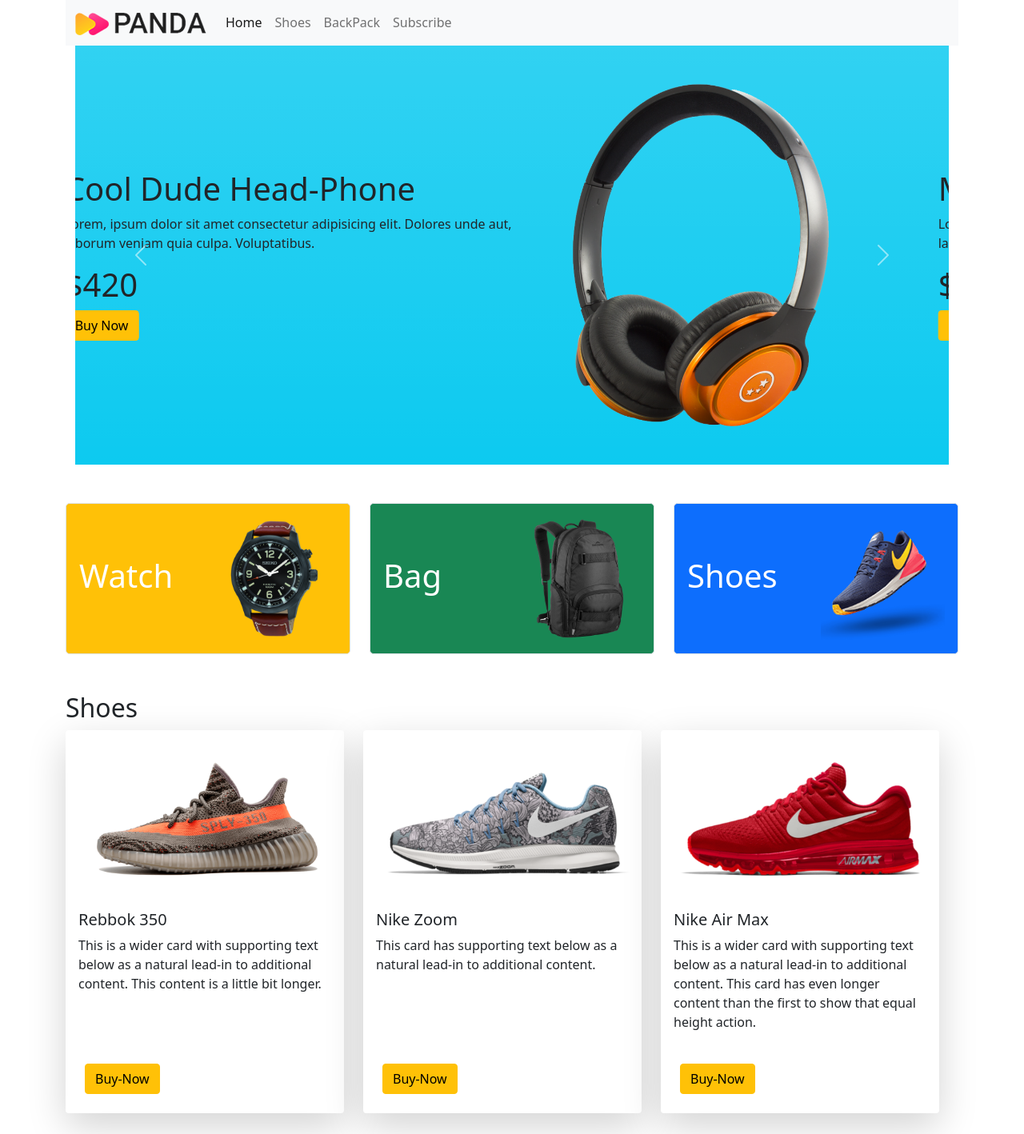
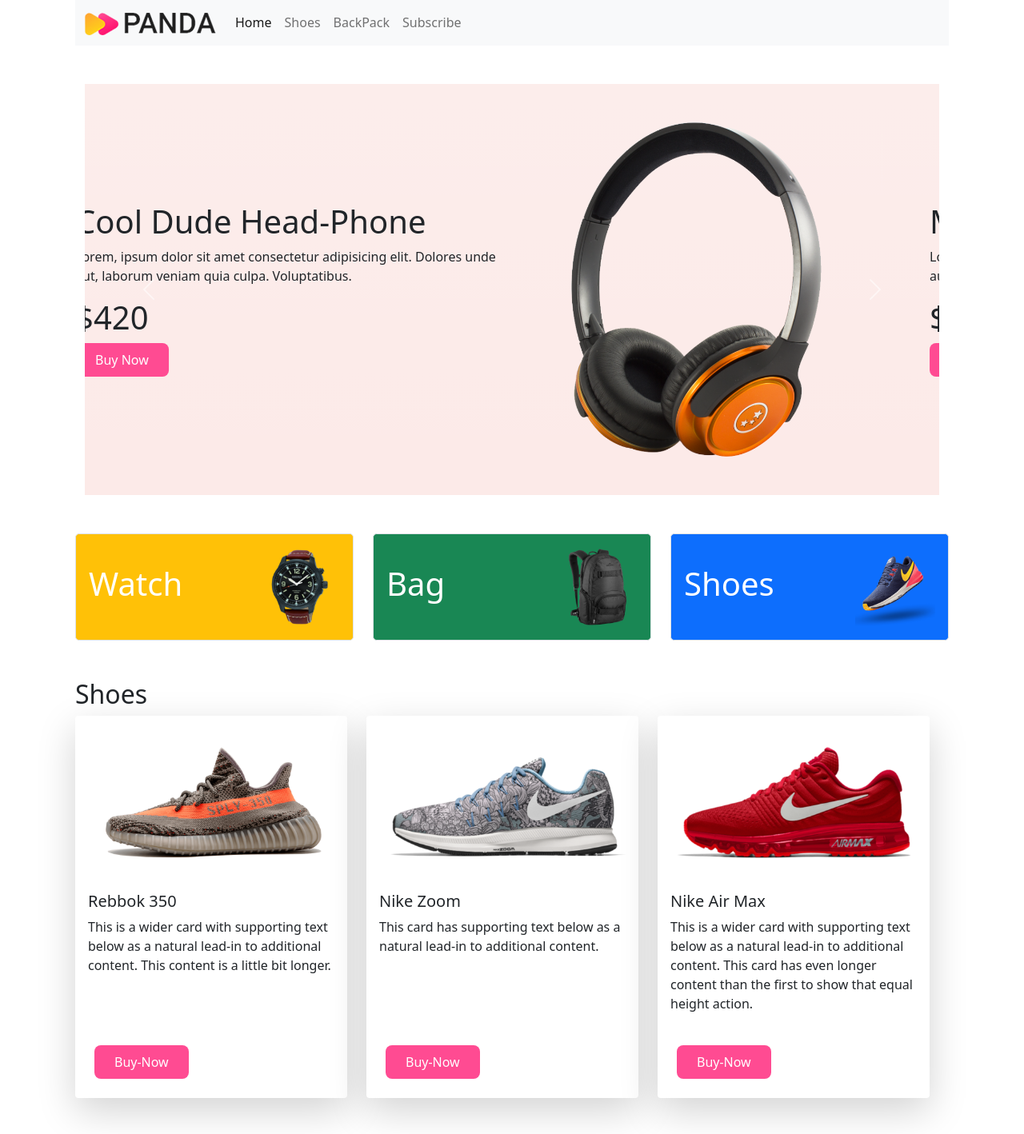
Before and after one commit to Ayanbanerjee93/Panda-commerce, a plain HTML site: page index.html in a window 1280 px wide. Shown: the top 1418 px of the page at 80% size. Drawn offline with nearby package versions, Linux system fonts and the light colour scheme.

Commit message:
all added

```diff
--- a/index.html
+++ b/index.html
@@ -6,18 +6,20 @@
     <meta http-equiv="X-UA-Compatible" content="IE=edge">
     <meta name="viewport" content="width=device-width, initial-scale=1.0">
     <title>Panda-Commerce</title>
+    <!-- ---Css--Linked--here -->
+    <link rel="stylesheet" href="style.css">
 
     <!-- link bootstrap -->
     <link href="https://cdn.jsdelivr.net/npm/bootstrap@5.0.2/dist/css/bootstrap.min.css" rel="stylesheet" integrity="sha384-EVSTQN3/azprG1Anm3QDgpJLIm9Nao0Yz1ztcQTwFspd3yD65VohhpuuCOmLASjC" crossorigin="anonymous">
 </head>
 
-<body>
+<body class="container">
     <!-- =================================Header==Starts==Here================================ -->
 
     <header class="container">
 
         <!-- ----------------------Navigation--bar--starts--here -->
-        <nav class="navbar navbar-expand-lg navbar-light bg-light">
+        <nav class="navbar navbar-expand-lg navbar-light bg-light ">
             <div class="container">
                 <a class="navbar-brand" href="#">
                     <img src="images/logo.png" alt="Panda-logo">
@@ -48,18 +50,18 @@
         </nav>
         <!--------------------------------------Navbar--Ends--Here------------------------------------>
         <!-- ------------------------Image--Slider----------------------------------------------- -->
-        <section class="container">
+        <section class="container my-5">
             <!-- slide-images part starts -->
             <div id="carouselExampleControls" class="carousel slide" data-bs-ride="carousel">
                 <div class="carousel-inner">
                     <div class="carousel-item active">
-                        <div class="row p-5 bg-info bg-gradient d-flex align-items-center">
+                        <div class="row p-5 panda-bg-info bg-gradient d-flex align-items-center">
 
                             <div class="col-lg-7">
                                 <h1>Cool Dude Head-Phone</h1>
                                 <p>Lorem, ipsum dolor sit amet consectetur adipisicing elit. Dolores unde aut, laborum veniam quia culpa. Voluptatibus.</p>
                                 <h1>$420</h1>
-                                <div class="btn btn btn-warning">Buy Now</div>
+                                <div class="panda-btn-buy-now">Buy Now</div>
                             </div>
                             <div class="col-lg-5">
                                 <img src="images/banner-images/headphone.png" class="d-block w-100" alt="...">
@@ -71,13 +73,13 @@
 
                     </div>
                     <div class="carousel-item">
-                        <div class="row p-5 bg-info bg-gradient d-flex align-items-center">
+                        <div class="row p-5 panda-bg-info bg-gradient d-flex align-items-center">
 
                             <div class="col-lg-7">
                                 <h1>Mega LCD TV For Sports</h1>
                                 <p>Lorem, ipsum dolor sit amet consectetur adipisicing elit. Dolores unde aut, laborum veniam quia culpa. Voluptatibus.</p>
                                 <h1>$420</h1>
-                                <div class="btn btn btn-warning">Buy Now</div>
+                                <div class="  panda-btn-buy-now-now">Buy Now</div>
                             </div>
                             <div class="col-lg-5">
                                 <img src="images/banner-images/tv.png" class="d-block w-100" alt="...">
@@ -85,13 +87,13 @@
                         </div>
                     </div>
                     <div class="carousel-item">
-                        <div class="row p-5 bg-info bg-gradient d-flex align-items-center">
+                        <div class="row p-5 panda-bg-info bg-gradient d-flex align-items-center">
 
                             <div class="col-lg-7">
                                 <h1>X-box For Your Living Room</h1>
                                 <p>Lorem, ipsum dolor sit amet consectetur adipisicing elit. Dolores unde aut, laborum veniam quia culpa. Voluptatibus.</p>
                                 <h1>$600</h1>
-                                <div class="btn btn btn-warning">Buy Now</div>
+                                <div class="  panda-btn-buy-now-now">Buy Now</div>
                             </div>
                             <div class="col-lg-5">
                                 <img src="images/banner-images/xbox.png" class="d-block w-100" alt="...">
@@ -117,7 +119,7 @@
     <!-- ===================================Header==Ends==Here====================================== -->
     <main>
         <!-- ---------------------------------Categories------------ -->
-        <section class="container my-5">
+        <section class="container my-5 categories">
             <div class="row g-4">
                 <div class="col-lg-4 col-md-6 col-12">
                     <div class="p-3 border bg-warning d-flex align-items-center justify-content-between rounded-3">
@@ -145,7 +147,7 @@
         <section class="container" id="shoes">
             <h2>Shoes</h2>
             <!-- -------------Card--One -->
-            <div class="row row-cols-1 row-cols-md-2 row-cols-lg-3  col-12 g-4 ">
+            <div class="row row-cols-1 row-cols-md-1 row-cols-lg-3  col-12 g-4 ">
                 <div class="col">
                     <div class="card h-100 border-0 shadow-lg">
                         <img src="images/shoes/shoe-1.png" class="card-img-top" alt="...">
@@ -154,7 +156,7 @@
                             <p class="card-text">This is a wider card with supporting text below as a natural lead-in to additional content. This content is a little bit longer.</p>
                         </div>
                         <div class="m-4">
-                            <button class="btn btn-warning">Buy-Now</button>
+                            <button class="panda-btn-buy-now-now">Buy-Now</button>
                         </div>
                     </div>
                 </div>
@@ -168,7 +170,7 @@
                             </p>
                         </div>
                         <div class="m-4">
-                            <button class="btn btn-warning">Buy-Now</button>
+                            <button class="panda-btn-buy-now-now">Buy-Now</button>
                         </div>
                     </div>
                 </div>
@@ -181,7 +183,7 @@
                             <p class="card-text">This is a wider card with supporting text below as a natural lead-in to additional content. This card has even longer content than the first to show that equal height action.</p>
                         </div>
                         <div class="m-4">
-                            <button class="btn btn-warning">Buy-Now</button>
+                            <button class=" panda-btn-buy-now-now">Buy-Now</button>
                         </div>
                     </div>
                 </div>
@@ -194,7 +196,7 @@
         <section class="container my-5" id="BackPack">
             <h2>Bags</h2>
             <!-- -------------Card--One -->
-            <div class="row row-cols-1 row-cols-md-2 row-cols-lg-3  col-12 g-4 ">
+            <div class="row row-cols-1 row-cols-md-1 row-cols-lg-3  col-12 g-4 ">
                 <div class="col">
                     <div class="card h-100 border-0 shadow-lg">
                         <img src="images/bags/bag-1.png" class="card-img-top" alt="...">
@@ -203,7 +205,7 @@
                             <p class="card-text">This is a wider card with supporting text below as a natural lead-in to additional content. This content is a little bit longer.</p>
                         </div>
                         <div class="m-4">
-                            <button class="btn btn-warning">Buy-Now</button>
+                            <button class=" panda-btn-buy-now-now">Buy-Now</button>
                         </div>
                     </div>
                 </div>
@@ -217,7 +219,7 @@
                             </p>
                         </div>
                         <div class="m-4">
-                            <button class="btn btn-warning">Buy-Now</button>
+                            <button class=" panda-btn-buy-now-now">Buy-Now</button>
                         </div>
                     </div>
                 </div>
@@ -230,7 +232,7 @@
                             <p class="card-text">This is a wider card with supporting text below as a natural lead-in to additional content. This card has even longer content than the first to show that equal height action.</p>
                         </div>
                         <div class="m-4">
-                            <button class="btn btn-warning">Buy-Now</button>
+                            <button class=" panda-btn-buy-now-now">Buy-Now</button>
                         </div>
                     </div>
                 </div>
@@ -239,13 +241,13 @@
         </section>
         <!-----------------------------Bags---Section--ends--here--------------->
         <!-- --------------Subscribe section -->
-        <section style="height:300px;" class="container d-flex justify-content-center bg-info align-items-center rounded-3" id="Subscribe">
+        <section style="height:300px;" class="container d-flex justify-content-center panda-bg-info align-items-center rounded-3" id="Subscribe">
             <div>
                 <h1>Lets Stay In Touch</h1>
                 <p>Lorem ipsum dolor sit, amet consectetur adipisicing.</p>
-                <input type="text" placeholder="Plese Provide Your Email">
+                <input type="text" class="form-control" placeholder="Plese Provide Your Email">
                 <br>
-                <button class="btn btn-warning">Submit</button>
+                <button class=" panda-btn-buy-now-now">Submit</button>
             </div>
         </section>
     </main>
--- /dev/null
+++ b/style.css
@@ -0,0 +1,24 @@
+.panda-bg-info {
+    background-color: #fceae8;
+}
+
+.categories img {
+    width: 100px;
+}
+
+.panda-btn-buy-now-now {
+    color: #fff;
+    border-radius: 8px;
+    padding: 9px 25px;
+    background-color: #ff4b92;
+    border: none;
+}
+
+.panda-btn-buy-now {
+    display: inline-block;
+    color: #fff;
+    border-radius: 8px;
+    padding: 9px 25px;
+    background-color: #ff4b92;
+    border: none;
+}
```
